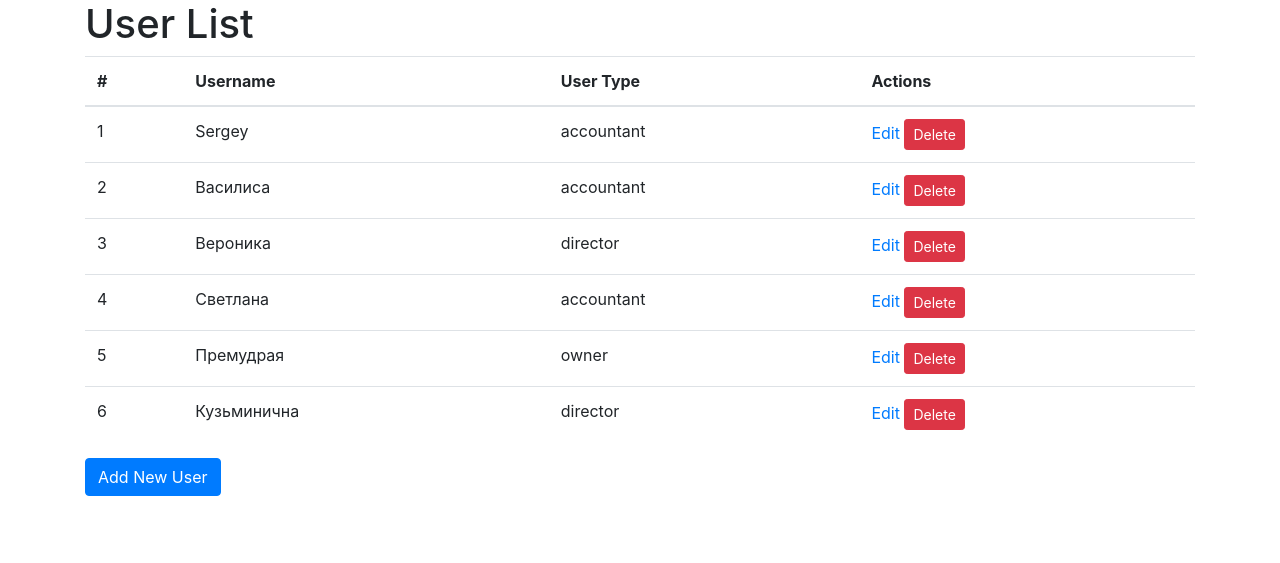
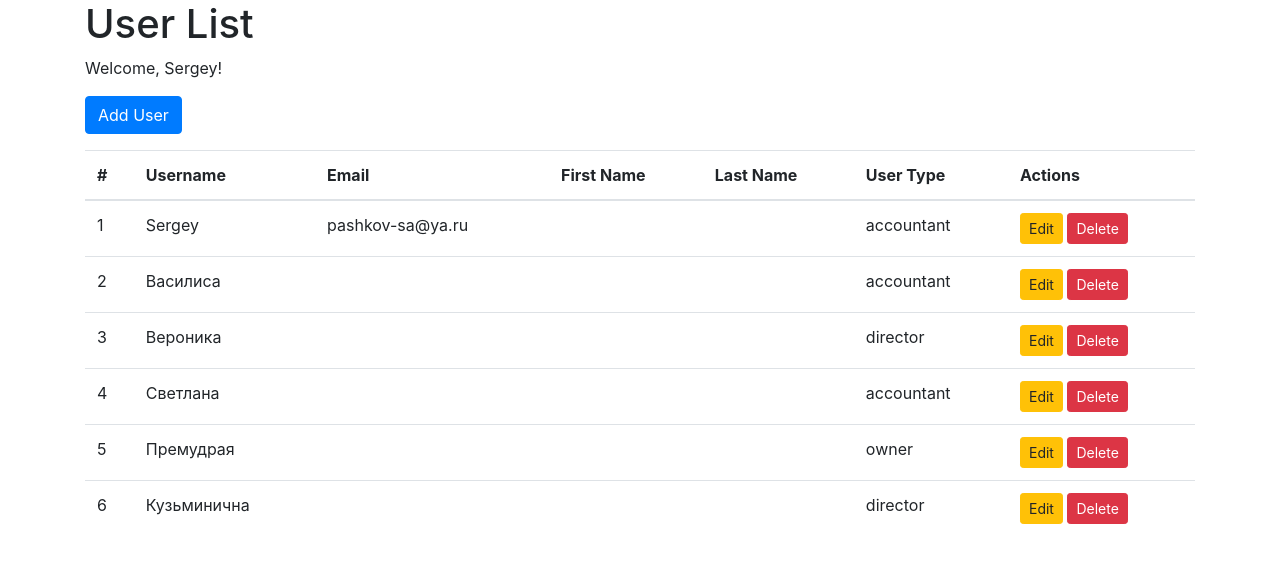
Before and after one commit to Sergey-Pashkov/MB4, a Django app: page /users/ in a window 1280 px wide. Shown: the part 56-619 px from the top of the page. Run offline with Django 5.2, Linux system fonts and the light colour scheme; a user stored in the database is signed in; data comes from the database, SQL or seed files in the repository; both versions use the stored data as it was after the commit; some libraries are stand-ins or nearby versions.

```diff
--- a/Home_button/Accounting_button/templates/Accounting_button/constant_edit.html
+++ b/Home_button/Accounting_button/templates/Accounting_button/constant_edit.html
@@ -3,9 +3,11 @@
 {% block title %}Edit Constant{% endblock %}
 {% block content %}
 <h1>Edit Constant</h1>
-<form method="post" action="{% url 'constant_edit' constant.id %}">
+<p>Welcome, {{ user.username }}!</p> <!-- Приветствие пользователя -->
+<form method="post">
     {% csrf_token %}
     {{ form.as_p }}
     <button type="submit" class="btn btn-primary">Save</button>
 </form>
+<a href="{% url 'constant_list' %}" class="btn btn-secondary mt-3">Back to List</a>
 {% endblock %}
--- a/Home_button/Accounting_button/templates/Accounting_button/constant_list.html
+++ b/Home_button/Accounting_button/templates/Accounting_button/constant_list.html
@@ -3,9 +3,11 @@
 {% block title %}Constant List{% endblock %}
 {% block content %}
 <h1>Constant List</h1>
+<p>Welcome, {{ user.username }}!</p> <!-- Приветствие пользователя -->
 <table class="table">
     <thead>
         <tr>
+            <th>#</th>
             <th>Name</th>
             <th>Value</th>
             <th>Comment</th>
@@ -15,6 +17,7 @@
     <tbody>
         {% for constant in constants %}
         <tr>
+            <td>{{ constant.id }}</td>
             <td>{{ constant.name }}</td>
             <td>{{ constant.value }}</td>
             <td>{{ constant.comment }}</td>
--- a/Home_button/Accounting_button/templates/Accounting_button/user_list.html
+++ b/Home_button/Accounting_button/templates/Accounting_button/user_list.html
@@ -3,11 +3,16 @@
 {% block title %}User List{% endblock %}
 {% block content %}
 <h1>User List</h1>
+<p>Welcome, {{ user.username }}!</p> <!-- Приветствие пользователя -->
+<a href="{% url 'user_add' %}" class="btn btn-primary mb-3">Add User</a>
 <table class="table">
     <thead>
         <tr>
             <th>#</th>
             <th>Username</th>
+            <th>Email</th>
+            <th>First Name</th>
+            <th>Last Name</th>
             <th>User Type</th>
             <th>Actions</th>
         </tr>
@@ -17,9 +22,12 @@
         <tr>
             <td>{{ user.id }}</td>
             <td>{{ user.username }}</td>
+            <td>{{ user.email }}</td>
+            <td>{{ user.first_name }}</td>
+            <td>{{ user.last_name }}</td>
             <td>{{ user.user_type }}</td>
             <td>
-                <a href="{% url 'user_edit' user.id %}">Edit</a>
+                <a href="{% url 'user_edit' user.id %}" class="btn btn-warning btn-sm">Edit</a>
                 <form method="post" action="{% url 'user_delete' user.id %}" style="display:inline;">
                     {% csrf_token %}
                     <button type="submit" class="btn btn-danger btn-sm">Delete</button>
@@ -29,7 +37,4 @@
         {% endfor %}
     </tbody>
 </table>
-<p>
-    <a href="{% url 'user_add' %}" class="btn btn-primary">Add New User</a>
-</p>
 {% endblock %}
```
Also changed, not shown: Home_button/Accounting_button/templates/Accounting_button/user_add.html (+4 -4 lines), Home_button/Accounting_button/templates/Accounting_button/user_edit.html (+4 -4 lines), Home_button/db.sqlite3.
